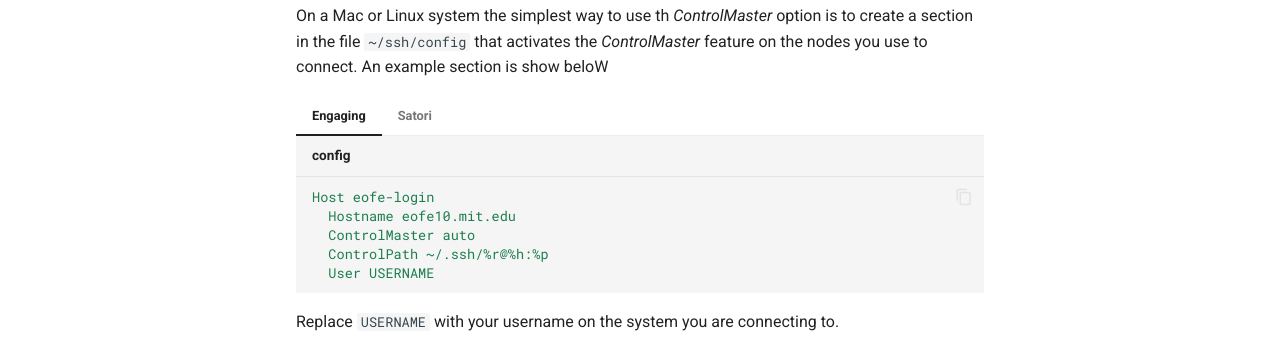
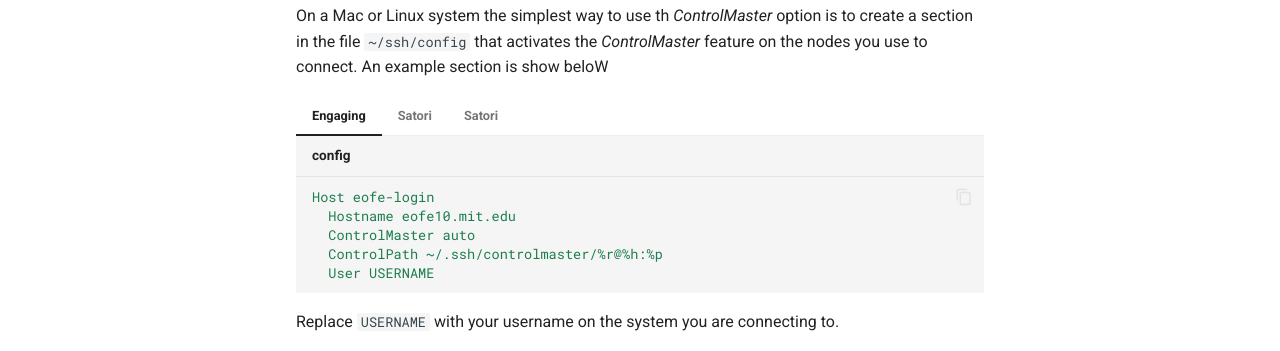
Before and after one commit to mit-orcd/orcd-docs-edit, an MkDocs documentation site: the page built from docs/recipes/ssh-control-master.md, in a window 1280 px wide and 1018 px high. Shown: the part 519-870 px from the top of the window. Built offline with MkDocs 1.6.1 and Material for MkDocs 9.7.7, drawn with Linux system fonts in a browser that asks for light colours.

Commit message:
Examples for each cluster

````diff
--- a/docs/recipes/ssh-control-master.md
+++ b/docs/recipes/ssh-control-master.md
@@ -26,7 +26,7 @@
     Host eofe-login
       Hostname eofe10.mit.edu
       ControlMaster auto
-      ControlPath ~/.ssh/%r@%h:%p
+      ControlPath ~/.ssh/controlmaster/%r@%h:%p
       User USERNAME
     ```
 
@@ -35,7 +35,16 @@
     Host satori-login
       Hostname satori-login-001.mit.edu
       ControlMaster auto
-      ControlPath ~/.ssh/%r@%h:%p
+      ControlPath ~/.ssh/controlmaster/%r@%h:%p
+      User USERNAME
+    ```
+
+=== "Satori"
+    ```yaml title="config"
+    Host om-login
+      Hostname openmind7.mit.edu
+      ControlMaster auto
+      ControlPath ~/.ssh/controlmaster/%r@%h:%p
       User USERNAME
     ```
 
````
